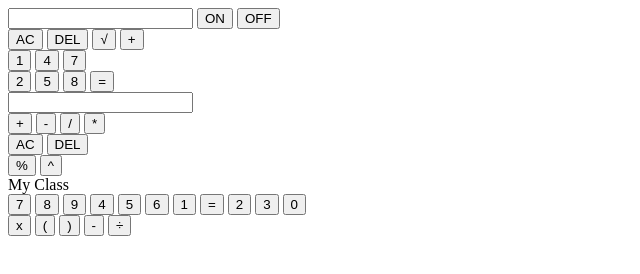
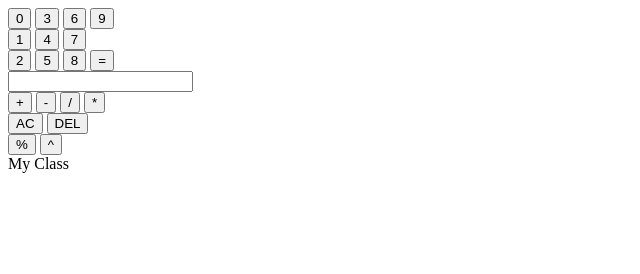
Before and after one commit to NITHAN2008/calculator-, a plain HTML site: page index.html in a window 1280 px wide. Shown: the whole page, without its empty margins (0-640 px from the left). Drawn offline with Linux system fonts and the light colour scheme.

Commit message:
Refactor calculator HTML structure and elements

```diff
--- a/index.html
+++ b/index.html
@@ -1,26 +1,21 @@
 <!DOCTYPE html>
 <html lang="en">
 <head>
-<meta charset="UTF-8">
-<meta name="viewport" content="width=device-width, initial-scale=1.0">
-<title>Calculator</title>
-<link rel="stylesheet" href="style.css">
+    <meta charset="UTF-8">
+    <meta name="viewport" content="width=b, initial-scale=1.0">
+    <title>My Cal</title>
+    <link rel="stylesheet" href="style.css">
 </head>
 <body>
-<!-- calculator-->
-<div class="calculator">
-     <input type="text" id="display" readonly>
-     <dic class="power-button">
-        <button class="on-btn" onclick="turnOn()">ON</button>
-        <button class="off-btn" onclick="turnOff()">OFF</button>
-     </dic>
-    <!-- Number Pad -->
-    <div class="keys">
- <!--operators -->
-        <button onclick="cleardisplay()">AC</button>
-        <button onclick="deleteLast()">DEL</button>
-        <button onclick="press('√')">√</button>
-        <button onclick="press('+')">+</button>
+    <div class="cal">
+        <div class="calculator">
+            <form>
+                <!-- Calculator buttons -->
+                <div>
+                    <input type="button" value="0" onclick="display.value += '0' ">
+                    <input type="button" value="3" onclick="display.value += '3' ">
+                    <input type="button" value="6" onclick="display.value += '6' ">
+                    <input type="button" value="9" onclick="display.value += '9' ">
 
                 </div>
                 <div>
@@ -66,32 +61,5 @@
 
     <!--External JavaScript-->
     <script src="index.js"></script>
-        <button onclick="press('7')">7</button>
-        <button onclick="press('8')">8</button>
-        <button onclick="press('9')">9</button>
-        <button onclick="press('4')">4</button>
-
-        <button onclick="press('5')">5</button>
-        <button onclick="press('6')">6</button>
-        <button onclick="press('1')">1</button>
-
-        <button class="equal" onclick="calculate()">=</button>
-
-        <button onclick="press('2')">2</button>
-        <button onclick="press('3')">3</button>
-        <button onclick="press('0')">0</button>
-    </div>
-    <!--operators -->
-    <div class="operators">
-        <button onclick="press('*')">x</button>
-        <button onclick="press('(')">(</button>
-        <button onclick="press(')')">)</button>
-        <button onclick="press('-')">-</button>
-        <button onclick="press('÷')">÷</button>
-    </div>
-    </div>
-
-</div>
-<script src="index.js"></script>
 </body>
 </html>
```
